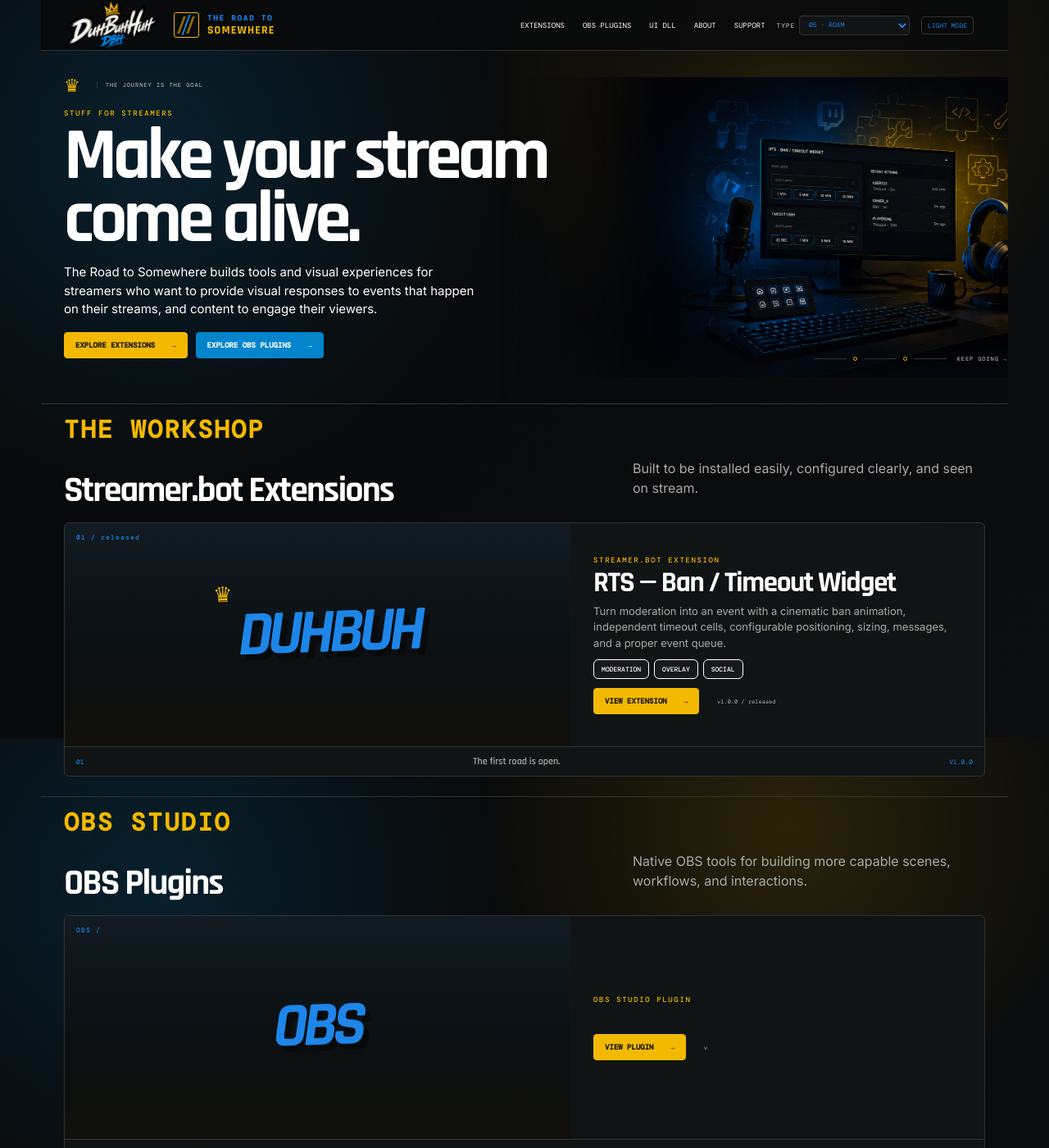
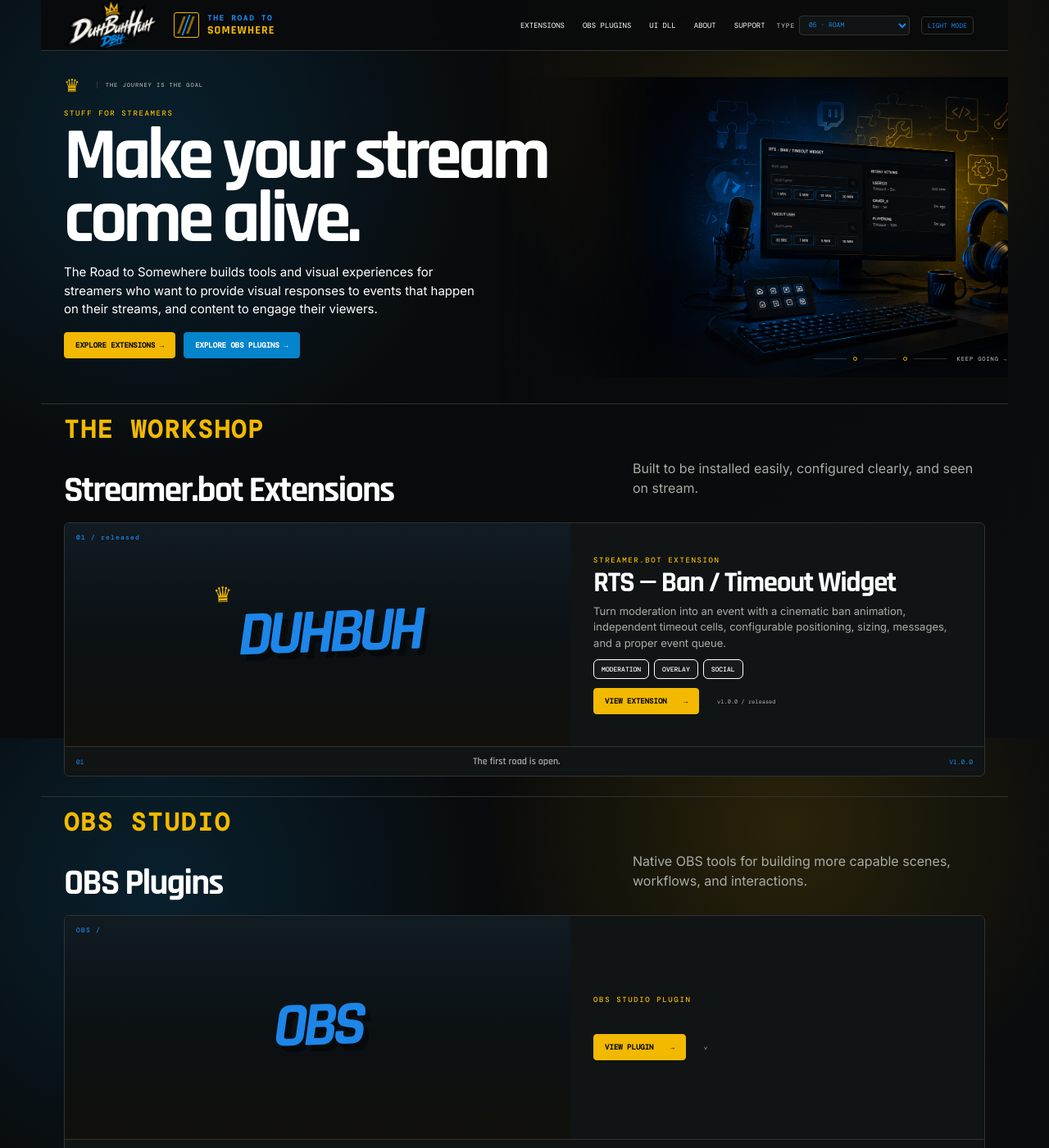
Before and after one commit to DizzyBHigh/road-to-somewhere, a Jekyll site: the page built from index.html, in a window 1280 px wide and 1400 px high. Shown: the whole window at 82% size. Built offline with Jekyll 4.4.1, drawn with Linux system fonts in a browser that asks for light colours; a script that is not in the unit is left out; some of the changed text lies outside the part shown.

Commit message:
Format home JSON content

```diff
--- a/index.html
+++ b/index.html
@@ -7,12 +7,12 @@
 {% assign rts = site.data["rts-ban-timeout-widget"] %}
 {% assign obs = site.data["obs-move-workflow"] %}
 <main>
-  <section class="hero"><div class="hero-main"><div class="dbhh-lockup"><span class="crown" aria-hidden="true">♛</span><span class="dbhh-name">{{ home.hero.brand }}</span><span class="dbhh-tag">{{ home.hero.tagline }}</span></div><div class="eyebrow">{{ home.hero.eyebrow }}</div><h1>{{ home.hero.title }}<br><em>{{ home.hero.titleAccent }}</em></h1><p class="hero-copy">{{ home.hero.copy }}</p><div class="hero-actions"><a class="button" href="{{ home.hero.primaryHref | relative_url }}">{{ home.hero.primaryAction }} <span>→</span></a><a class="button button--blue" href="{{ home.hero.secondaryHref | relative_url }}">{{ home.hero.secondaryAction }} <span>→</span></a></div></div><div class="hero-road-art" aria-hidden="true"></div><div class="route-line" aria-hidden="true"><span></span><i></i><span></span><i></i><span></span><b>{{ home.hero.routeLabel }}</b></div></section>
+  <section class="hero"><div class="hero-main"><div class="dbhh-lockup"><span class="crown" aria-hidden="true">♛</span><span class="dbhh-name rts-format">{{ home.hero.brand }}</span><span class="dbhh-tag rts-format">{{ home.hero.tagline }}</span></div><div class="eyebrow rts-format">{{ home.hero.eyebrow }}</div><h1><span class="rts-format">{{ home.hero.title }}</span><br><em class="rts-format">{{ home.hero.titleAccent }}</em></h1><p class="hero-copy rts-format">{{ home.hero.copy }}</p><div class="hero-actions"><a class="button rts-format" href="{{ home.hero.primaryHref | relative_url }}">{{ home.hero.primaryAction }} <span>→</span></a><a class="button button--blue rts-format" href="{{ home.hero.secondaryHref | relative_url }}">{{ home.hero.secondaryAction }} <span>→</span></a></div></div><div class="hero-road-art" aria-hidden="true"></div><div class="route-line" aria-hidden="true"><span></span><i></i><span></span><i></i><span></span><b class="rts-format">{{ home.hero.routeLabel }}</b></div></section>
   {% for section in home.sections %}
-    {% if section == "extensions" %}<section id="extensions" class="section"><div class="section-kicker">{{ home.extensions.kicker }}</div><div class="section-heading"><h3>{{ home.extensions.title }}</h3><p>{{ home.extensions.text }}</p></div><article class="product-card"><div class="product-art">{% if rts.home.image %}<img src="{{ rts.home.image | relative_url }}" alt="{{ rts.name }}" class="product-image">{% else %}<div class="product-badge">01 / {{ rts.status }}</div><div class="van-lockup"><span class="crown">♛</span><span class="van">DUHBUH</span></div>{% endif %}</div><div class="product-info"><div class="product-type">{{ rts.listing.type | default: 'STREAMER.BOT EXTENSION' }}</div><h3>{{ rts.name }}</h3><p>{{ rts.description }}</p><div class="tags">{% for tag in rts.tags %}<span>{{ tag }}</span>{% endfor %}</div><div class="product-actions"><a class="button" href="{{ '/extensions/' | append: rts.slug | append: '/' | relative_url }}">View extension <span>→</span></a><span class="status">v{{ rts.version }} / {{ rts.status }}</span></div></div><div class="product-card-footer"><span>01</span><strong>{{ rts.listing.footerLabel | default: rts.website.footerLabel }}</strong><span>v{{ rts.version }}</span></div></article></section>
-    {% elsif section == "obs-plugins" %}<section id="obs-plugins" class="section"><div class="section-kicker">{{ home.obsPlugins.kicker }}</div><div class="section-heading"><h3>{{ home.obsPlugins.title }}</h3><p>{{ home.obsPlugins.text }}</p></div><article class="product-card"><div class="product-art">{% if obs.home.image %}<img src="{{ obs.home.image | relative_url }}" alt="{{ obs.name }}" class="product-image">{% else %}<div class="product-badge">OBS / {{ obs.version }}</div><div class="van-lockup"><span class="van">OBS</span></div>{% endif %}</div><div class="product-info"><div class="product-type">OBS STUDIO PLUGIN</div><h3>{{ obs.name }}</h3><p>{{ obs.description }}</p><div class="tags">{% for tag in obs.tags %}<span>{{ tag }}</span>{% endfor %}</div><div class="product-actions"><a class="button" href="{{ '/obs-plugins/' | append: obs.slug | append: '/' | relative_url }}">View plugin <span>→</span></a><span class="status">v{{ obs.version }}</span></div></div><div class="product-card-footer"><span>01</span><strong>{{ obs.website.footerLabel }}</strong><span>v{{ obs.version }}</span></div></article></section>
-    {% elsif section == "about" %}<section id="about" class="section split"><div><div class="section-kicker">{{ home.about.kicker }}</div><h3>{{ home.about.title }}</h3></div><div class="copy">{% for paragraph in home.about.paragraphs %}<p>{{ paragraph }}</p>{% endfor %}</div></section>
-    {% elsif section == "support" %}<section id="support" class="section support"><div class="section-kicker">{{ home.support.kicker }}</div><h3>{{ home.support.title }}</h3><p>{{ home.support.text }}</p></section>
+    {% if section == "extensions" %}<section id="extensions" class="section"><div class="section-kicker rts-format">{{ home.extensions.kicker }}</div><div class="section-heading"><h3 class="rts-format">{{ home.extensions.title }}</h3><p class="rts-format">{{ home.extensions.text }}</p></div><article class="product-card"><div class="product-art">{% if rts.home.image %}<img src="{{ rts.home.image | relative_url }}" alt="{{ rts.name }}" class="product-image">{% else %}<div class="product-badge">01 / {{ rts.status }}</div><div class="van-lockup"><span class="crown">♛</span><span class="van">DUHBUH</span></div>{% endif %}</div><div class="product-info"><div class="product-type">{{ rts.listing.type | default: 'STREAMER.BOT EXTENSION' }}</div><h3>{{ rts.name }}</h3><p>{{ rts.description }}</p><div class="tags">{% for tag in rts.tags %}<span>{{ tag }}</span>{% endfor %}</div><div class="product-actions"><a class="button" href="{{ '/extensions/' | append: rts.slug | append: '/' | relative_url }}">View extension <span>→</span></a><span class="status">v{{ rts.version }} / {{ rts.status }}</span></div></div><div class="product-card-footer"><span>01</span><strong>{{ rts.listing.footerLabel | default: rts.website.footerLabel }}</strong><span>v{{ rts.version }}</span></div></article></section>
+    {% elsif section == "obs-plugins" %}<section id="obs-plugins" class="section"><div class="section-kicker rts-format">{{ home.obsPlugins.kicker }}</div><div class="section-heading"><h3 class="rts-format">{{ home.obsPlugins.title }}</h3><p class="rts-format">{{ home.obsPlugins.text }}</p></div><article class="product-card"><div class="product-art">{% if obs.home.image %}<img src="{{ obs.home.image | relative_url }}" alt="{{ obs.name }}" class="product-image">{% else %}<div class="product-badge">OBS / {{ obs.version }}</div><div class="van-lockup"><span class="van">OBS</span></div>{% endif %}</div><div class="product-info"><div class="product-type">OBS STUDIO PLUGIN</div><h3>{{ obs.name }}</h3><p>{{ obs.description }}</p><div class="tags">{% for tag in obs.tags %}<span>{{ tag }}</span>{% endfor %}</div><div class="product-actions"><a class="button" href="{{ '/obs-plugins/' | append: obs.slug | append: '/' | relative_url }}">View plugin <span>→</span></a><span class="status">v{{ obs.version }}</span></div></div><div class="product-card-footer"><span>01</span><strong>{{ obs.website.footerLabel }}</strong><span>v{{ obs.version }}</span></div></article></section>
+    {% elsif section == "about" %}<section id="about" class="section split"><div><div class="section-kicker rts-format">{{ home.about.kicker }}</div><h3 class="rts-format">{{ home.about.title }}</h3></div><div class="copy">{% for paragraph in home.about.paragraphs %}<p class="rts-format">{{ paragraph }}</p>{% endfor %}</div></section>
+    {% elsif section == "support" %}<section id="support" class="section support"><div class="section-kicker rts-format">{{ home.support.kicker }}</div><h3 class="rts-format">{{ home.support.title }}</h3><p class="rts-format">{{ home.support.text }}</p></section>
     {% endif %}
   {% endfor %}
 </main>
```
